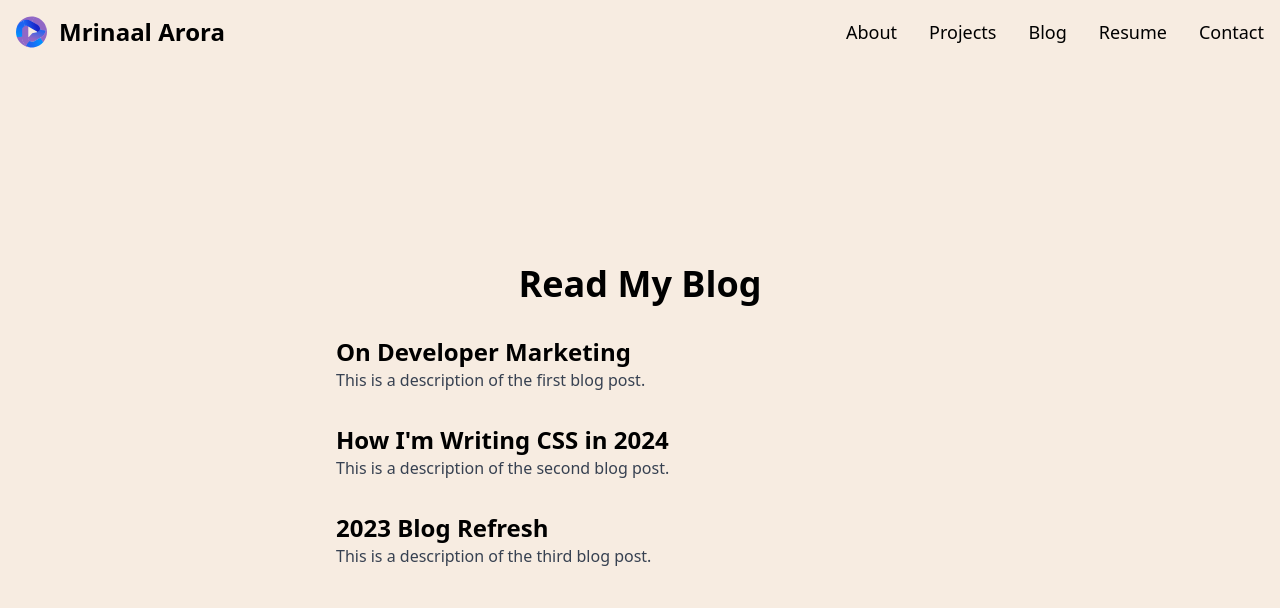
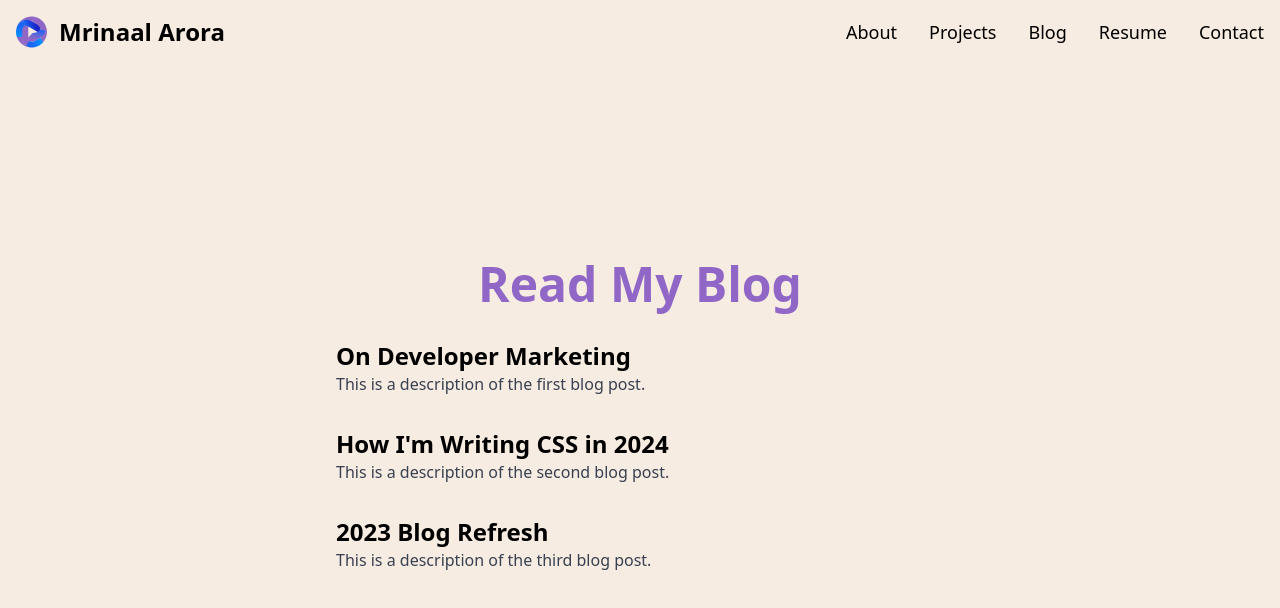
Before and after one commit to aroramrinaal/my-portfolio, a Next.js app: page /blog in a window 1280 px wide. Shown: the top 608 px of the page. Built offline with nearby package versions, Linux system fonts and the light colour scheme.

Commit message:
refactor: Update blog page heading font size and color

```diff
--- a/src/pages/blog/index.tsx
+++ b/src/pages/blog/index.tsx
@@ -21,7 +21,7 @@ const Blog: React.FC = () => {
       <Navbar />
       <div className="flex flex-grow items-center justify-center">
         <div className="p-8 max-w-2xl w-full">
-          <h1 className="text-4xl font-bold mb-8 text-center">Read My Blog</h1>
+          <h1 className="text-5xl text-amethyst font-bold mb-8 text-center">Read My Blog</h1>
           <ul>
             {blogPosts.map((post) => (
               <li key={post.id} className="mb-8">
```
